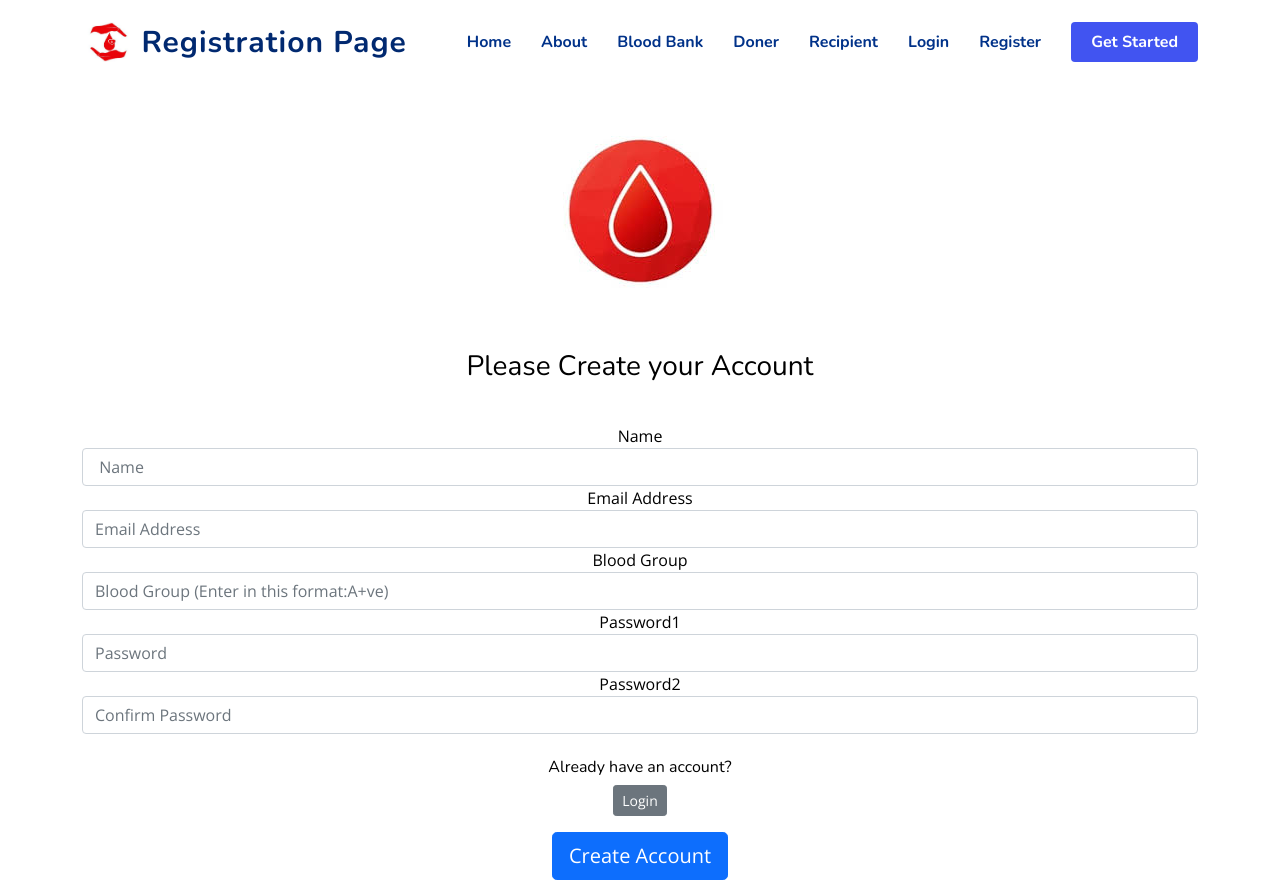
After one commit to skuthoor/Blood_Donation, a Flask app: template donation/templates/register.html in a window 1280 px wide. The commit adds this page. Run offline with Flask 2, Linux system fonts and the light colour scheme; the template is opened without the code that fills it: values that come from a table or form of the project are taken from there, others are empty; some libraries are stand-ins or nearby versions.

Commit message:
Register Page

```diff
--- a/donation/__init__.py
+++ b/donation/__init__.py
@@ -1,13 +1,13 @@
 from flask import Flask
 from flask_sqlalchemy import SQLAlchemy
-#from flask_bcrypt import Bcrypt
+from flask_bcrypt import Bcrypt
 #from flask_login import LoginManager
 
 app = Flask(__name__)
-app.config['SQLALCHEMY_DATABASE_URI'] = 'sqlite:///market.db'
+app.config['SQLALCHEMY_DATABASE_URI'] = 'sqlite:///donation.db'
 app.config['SECRET_KEY']= '9d47ad7092661e50d62333f0'
 db = SQLAlchemy(app)
-#bcrypt = Bcrypt(app)
+bcrypt = Bcrypt(app)
 #login_manager = LoginManager(app)
 #login_manager.login_view = 'login_page'
 #login_manager.login_message_category = "info"
--- /dev/null
+++ b/donation/forms.py
@@ -0,0 +1,17 @@
+from flask_wtf import FlaskForm
+from wtforms import StringField, PasswordField, SubmitField, HiddenField
+from wtforms.validators import Length, EqualTo, Email, DataRequired, ValidationError
+from donation.models import user
+
+class registerform(FlaskForm):
+	def validate_email_address(self, email_address_to_check):
+		email_addresss = user.qurey.filter_by(email_addresss = email_address_to_check.data).first()
+		if email_addresss :
+			raise ValidationError('Email already exits! Please try a different Email')
+
+	username = StringField(label='Name', validators=[Length(min=2,max=30),DataRequired()])
+	email_address = StringField(label="Email Address", validators=[Email(),DataRequired()])
+	blood_grp = StringField(label='Blood Group ',validators=[Length(max=6), DataRequired()])
+	password1 = PasswordField(label='Password1', validators=[Length(min=5), DataRequired()])
+	password2 = PasswordField(label='Password2',validators=[EqualTo('password1'), DataRequired()])
+	submit = SubmitField('Create Account')
--- a/donation/routes.py
+++ b/donation/routes.py
@@ -1,8 +1,8 @@
 from donation import app
 from flask import render_template, url_for #,redirect,url_for,flash, request
-#from market.models import item,user
+from donation.models import user
 from donation.forms import registerform #, loginform, PurchaseItemForm, SellItemForm
-#from donation import db
+from donation import db
 #from flask_login import login_user, logout_user,login_required, current_user
 
 
@@ -22,4 +22,4 @@ def register_page():
 def login_page():
 	form = loginform()
 	return render_template('login.html',form=form)
-	''
+	'''
--- a/donation/templates/base.html
+++ b/donation/templates/base.html
@@ -61,8 +61,8 @@
 
       <nav id="navbar" class="navbar">
         <ul>
-          <li><a class="nav-link scrollto active" href="#hero">Home</a></li>
-          <li><a class="nav-link scrollto" href="#about">About</a></li>
+          <li><a class="nav-link scrollto" href="{{url_for('home_page')}}">Home</a></li>
+          <li><a class="nav-link scrollto" href="">About</a></li>
           <li><a class="nav-link scrollto" href="#services">Blood Bank</a></li>
           <li><a class="nav-link scrollto" href="#portfolio">Doner</a></li>
           <li><a class="nav-link scrollto" href="#team">Recipient</a></li>
@@ -70,7 +70,7 @@
 
           <li><a href="#">Login</a></li>
 
-          <li><a class="nav-link scrollto" href="#">Register</a></li>
+          <li><a class="nav-link scrollto" href="{{url_for('register_page')}}">Register</a></li>
 
 
           <li><a class="getstarted scrollto" href="#about">Get Started</a></li>
--- /dev/null
+++ b/donation/templates/register.html
@@ -0,0 +1,57 @@
+{% extends "base.html" %}
+
+{% block title%}
+
+  Registration Page
+
+{% endblock %}
+
+{% block content_title%}
+
+  Registration Page
+
+{% endblock %}
+
+{% block content%}
+	<body class="text-center">
+		<br>
+		<br>
+		<br>
+		<br>
+	    <div class="container">
+	        <form method="POST" class="form-register" style="color:black">
+	        	{{form.hidden_tag()}}  <!-- protect from hackers -->
+	            <img class="mb-4" src="{{url_for('static',filename='assets/img/login_icon.jpeg')}} " alt="">
+	            <h1 class="h3 mb-3 font-weight-normal">
+	                Please Create your Account
+	            </h1>
+	            <br>
+	            {{ form.username.label() }}
+	            {{ form.username(class="form-control", placeholder=" Name") }}
+
+	            {{ form.email_address.label() }}
+	            {{ form.email_address(class="form-control", placeholder="Email Address") }}
+
+	            {{ form.blood_grp.label()}}
+	            {{ form.blood_grp(class="form-control", placeholder="Blood Group (Enter in this format:A+ve)")}}
+
+	            {{ form.password1.label() }}
+	            {{ form.password1(class="form-control", placeholder="Password") }}
+
+	            {{ form.password2.label() }}
+	            {{ form.password2(class="form-control", placeholder="Confirm Password") }}
+
+	            <br>
+
+
+            	<div class="checkbox mb-3">
+               		<h6>Already have an account?</h6>
+               		<a class="btn btn-sm btn-secondary" href="#">Login</a>
+            	</div>
+
+            	{{ form.submit(class="btn btn-lg btn-block btn-primary") }}
+
+
+
+
+{% endblock %}
```
Also changed, not shown: donation/models.py (+14 -6 lines), donation/static/assets/img/login_icon.jpeg (added).
